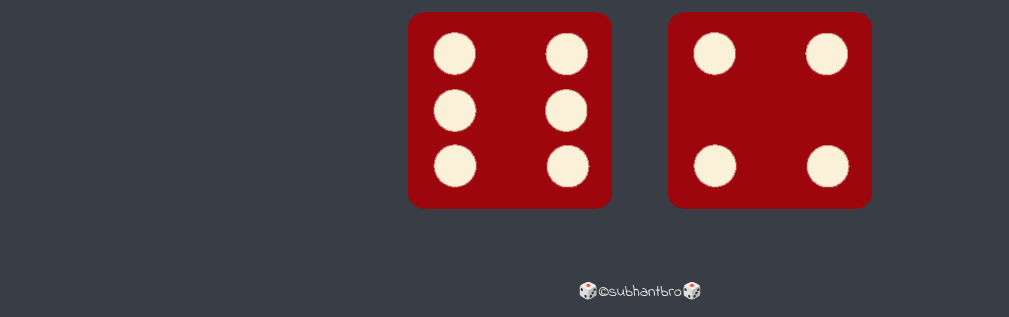
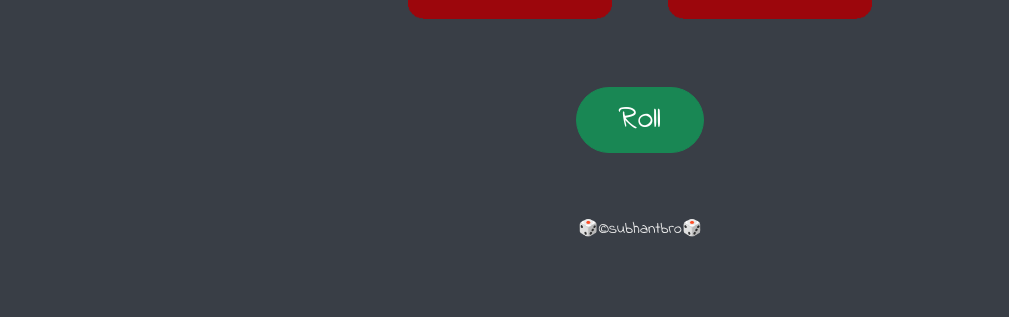
Before and after one commit to sushantbro11/simpledicegame, a plain HTML site: page index.html in a window 1280 px wide. Shown: the part 483-800 px from the top of the page, without its empty margins (0-1009 px from the left). Drawn offline with nearby package versions, Linux system fonts and the light colour scheme.

Commit message:
Add files via upload

```diff
--- a/dice.js
+++ b/dice.js
@@ -1,3 +1,5 @@
+document.querySelector("button").addEventListener("click", function(){
+
 var randomNumber1 = Math.floor(Math.random() * 6) + 1; //1-6
 
 var randomDiceImage = "dice" + randomNumber1 + ".png"; //dice1.png - dice6.png
@@ -27,6 +29,13 @@ document.querySelector("h1").innerHTML = "Player 2 Wins! 🚩";
 else {
 document.querySelector("h1").innerHTML = "✋️Draw!";
 }
+
+
+});
+
+
+
+
 
 
 // ->Code by me
--- a/index.html
+++ b/index.html
@@ -1,13 +1,14 @@
 <!DOCTYPE html>
 <html lang="en">
-<head>
+<>
   <meta charset="UTF-8">
   <meta http-equiv="X-UA-Compatible" content="IE=edge">
   <meta name="viewport" content="width=device-width, initial-scale=1.0">
   <title>Dicee</title>
+
+    <link href="https://fonts.googleapis.com/css?family=Indie+Flower|Lobster" rel="stylesheet">
+    <link href="https://cdn.jsdelivr.net/npm/bootstrap@5.2.3/dist/css/bootstrap.min.css" rel="stylesheet" integrity="sha384-rbsA2VBKQhggwzxH7pPCaAqO46MgnOM80zW1RWuH61DGLwZJEdK2Kadq2F9CUG65" crossorigin="anonymous">
     <link rel="stylesheet" href="styles.css">
-    <link href="https://fonts.googleapis.com/css?family=Indie+Flower|Lobster" rel="stylesheet">
-
   </head>
   <body>
 
@@ -24,8 +25,13 @@
         <img class="img2" src="images/dice6.png">
       </div>
 
+
+
+
     </div>
+    <div class="dbtn"><button type="button" class="btn btn-success btn-lg">Roll</button></div>
 
+  <script src="https://cdn.jsdelivr.net/npm/bootstrap@5.2.3/dist/js/bootstrap.bundle.min.js" integrity="sha384-kenU1KFdBIe4zVF0s0G1M5b4hcpxyD9F7jL+jjXkk+Q2h455rYXK/7HAuoJl+0I4" crossorigin="anonymous"></script>
   <script src="dice.js"></script>
   </body>
 
--- a/styles.css
+++ b/styles.css
@@ -39,3 +39,14 @@ footer {
   font-family: 'Indie Flower', cursive;
 
 }
+
+.dbtn{
+  text-align: center;
+}
+.btn{
+  width: 10%;
+  margin-top: 5%;
+  font-family: 'Indie Flower', cursive;
+  font-size: 2rem;
+  border-radius: 60px;
+}
```
